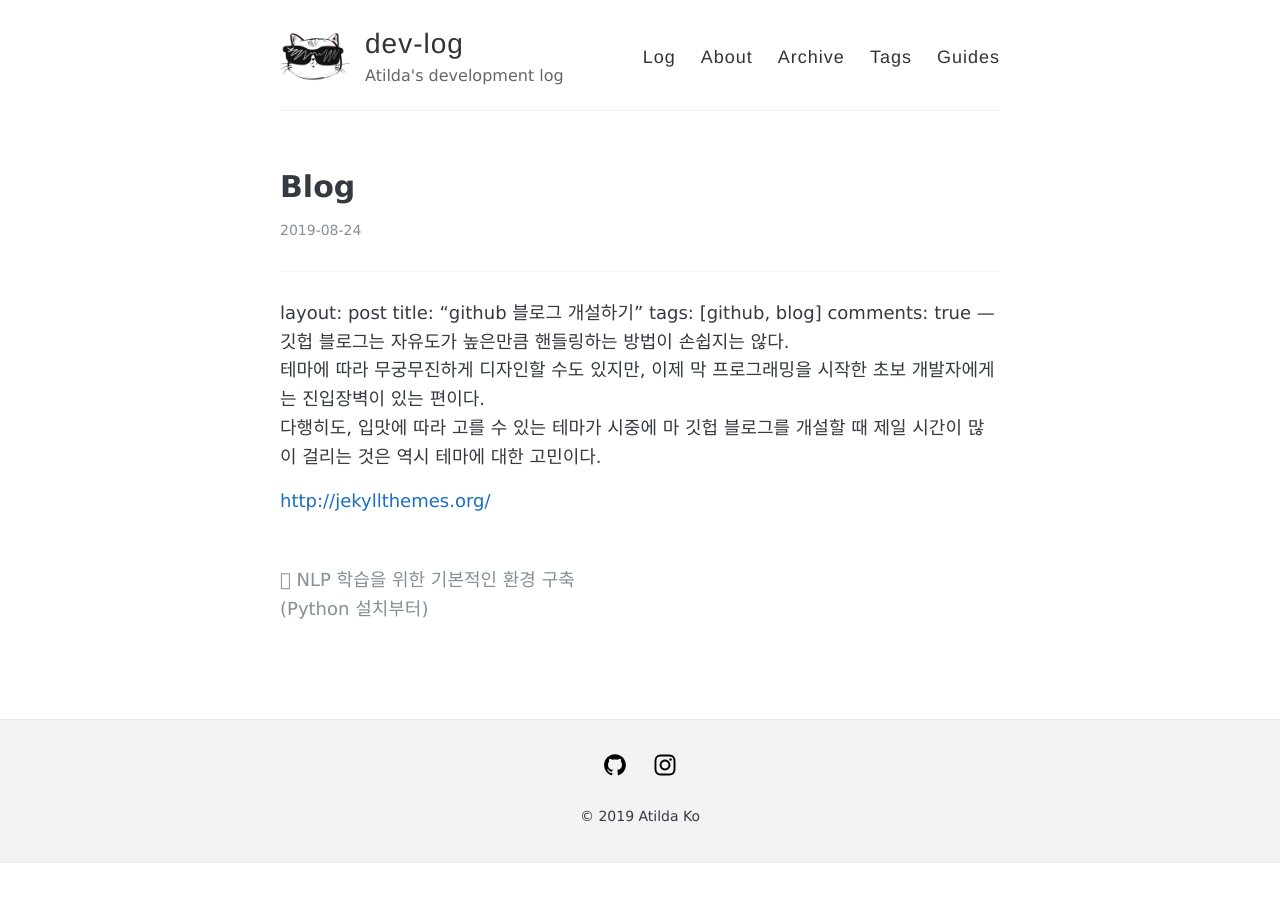
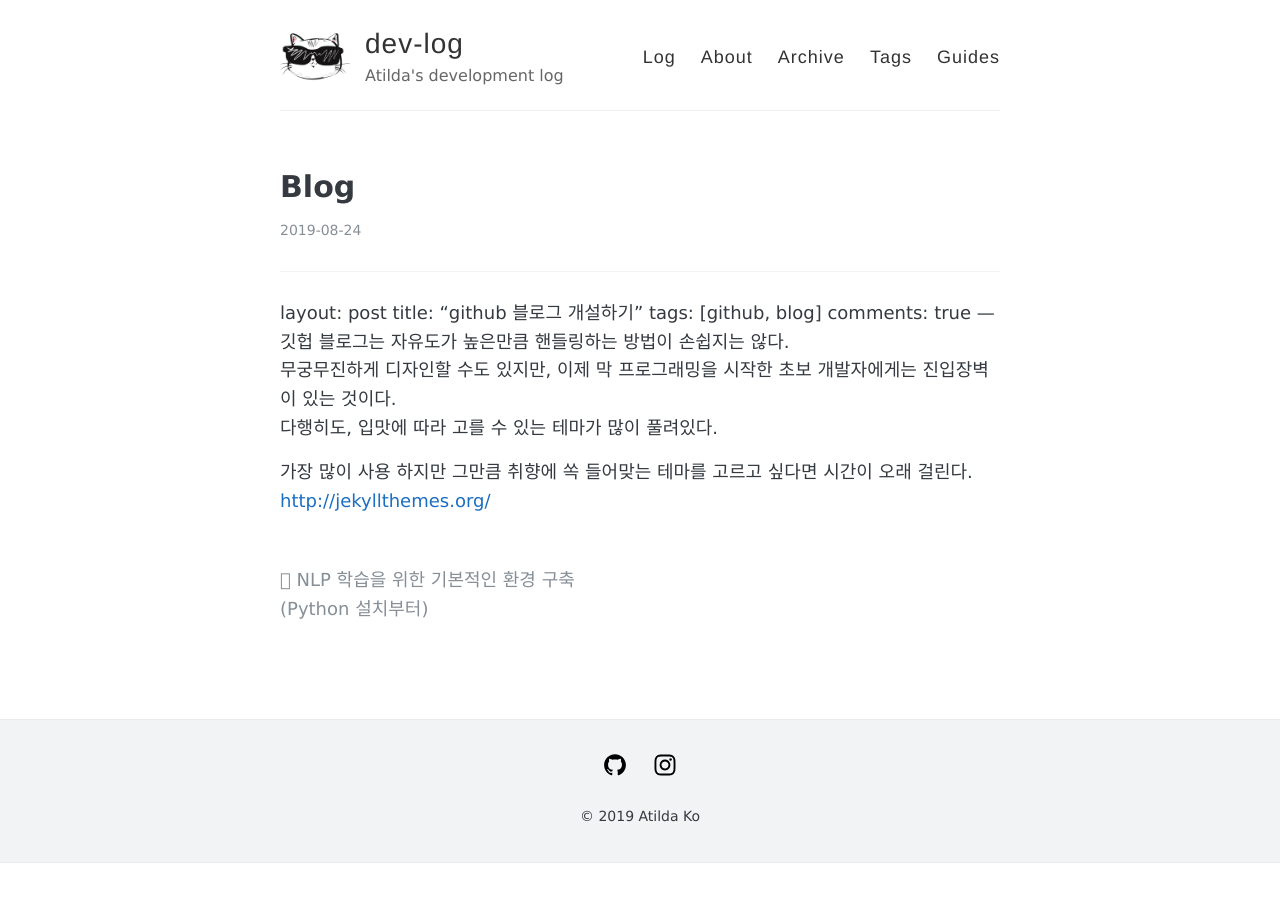
Before and after one commit to stellarway/stellarway.github.io, a Jekyll site: the page built from _posts/2019-08-24-blog.md, in a window 1280 px wide. Built offline with Jekyll 4.4.1, drawn with Linux system fonts in a browser that asks for light colours; our own code applies the rules of GitHub Pages for plain Markdown files.

Commit message:
_posts/2019-08-24-blog.md updated from https://stackedit.io/

```diff
--- a/_posts/2019-08-24-blog.md
+++ b/_posts/2019-08-24-blog.md
@@ -6,12 +6,14 @@ tags: [github, blog]
 comments: true
 ---
 깃헙 블로그는 자유도가 높은만큼 핸들링하는 방법이 손쉽지는 않다.
-테마에 따라 무궁무진하게 디자인할 수도 있지만, 이제 막 프로그래밍을 시작한 초보 개발자에게는 진입장벽이 있는 편이다.
-다행히도, 입맛에 따라 고를 수 있는 테마가 시중에 마
-깃헙 블로그를 개설할 때 제일 시간이 많이 걸리는 것은 역시 테마에 대한 고민이다.
+무궁무진하게 디자인할 수도 있지만, 이제 막 프로그래밍을 시작한 초보 개발자에게는 진입장벽이 있는 것이다.
+다행히도, 입맛에 따라 고를 수 있는 테마가 많이 풀려있다.
 
+ 가장 많이 사용
+하지만 그만큼 취향에 쏙 들어맞는 테마를 고르고 싶다면 시간이 오래 걸린다.
 [http://jekyllthemes.org/](http://jekyllthemes.org/)
 
+
 <!--stackedit_data:
-eyJoaXN0b3J5IjpbMTM3MTQ5MDE1LDE1NDI5MDUxMTldfQ==
+eyJoaXN0b3J5IjpbNDYzMjgwODgxLDE1NDI5MDUxMTldfQ==
 -->
```
